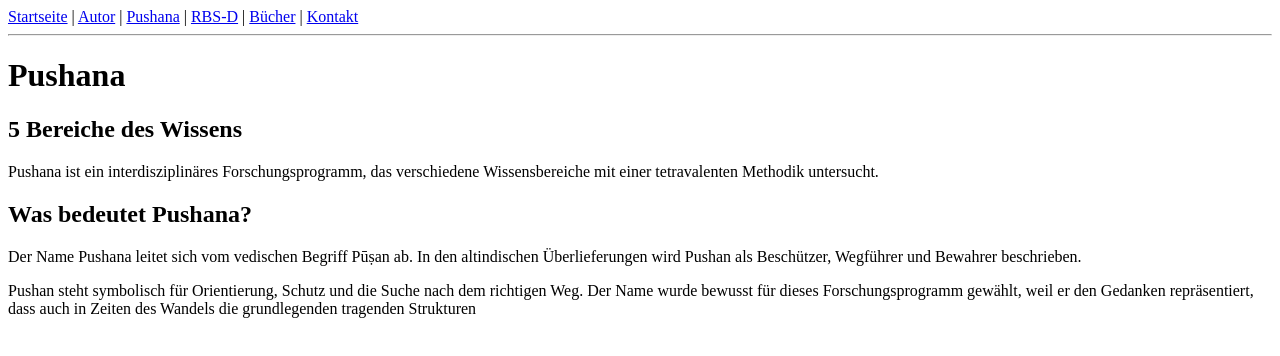
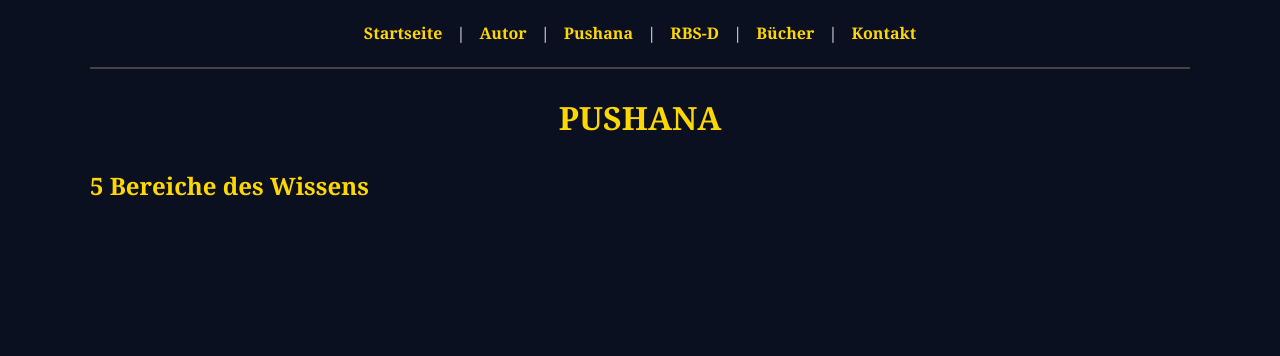
Before and after one commit to tobiaswolfelsperger/pushana-org, a plain HTML site: page pushana.html in a window 1280 px wide. Drawn offline with Linux system fonts and the light colour scheme.

Commit message:
Update pushana.html

```diff
--- a/pushana.html
+++ b/pushana.html
@@ -1,3 +1,65 @@
+<!DOCTYPE html>
+<html lang="de">
+
+<head>
+<meta charset="UTF-8">
+<meta name="viewport" content="width=device-width, initial-scale=1.0">
+<title>Pushana - 5 Bereiche des Wissens</title>
+
+<style>
+
+body {
+    background-color: #0b1020;
+    color: #f0f0f0;
+    font-family: Georgia, serif;
+    max-width: 1100px;
+    margin: auto;
+    padding: 20px;
+    line-height: 1.7;
+}
+
+nav {
+    text-align: center;
+    margin-bottom: 20px;
+}
+
+nav a {
+    color: gold;
+    text-decoration: none;
+    font-weight: bold;
+    padding: 10px;
+}
+
+nav a:hover {
+    color: white;
+}
+
+h1 {
+    color: gold;
+    text-align: center;
+}
+
+h2 {
+    color: gold;
+}
+
+blockquote {
+    text-align: center;
+    color: gold;
+    font-style: italic;
+    font-size: 1.2em;
+}
+
+hr {
+    border: 1px solid #444;
+}
+
+</style>
+
+</head>
+
+<body>
+
 <nav>
 <a href="index.html">Startseite</a> |
 <a href="about.html">Autor</a> |
@@ -9,25 +71,6 @@
 
 <hr>
 
-<h1>Pushana</h1>
+<h1>PUSHANA</h1>
 
-<h2>5 Bereiche des Wissens</h2>
-
-<p>
-Pushana ist ein interdisziplinäres Forschungsprogramm, das verschiedene
-Wissensbereiche mit einer tetravalenten Methodik untersucht.
-</p>
-
-<h2>Was bedeutet Pushana?</h2>
-
-<p>
-Der Name Pushana leitet sich vom vedischen Begriff Pūṣan ab. In den
-altindischen Überlieferungen wird Pushan als Beschützer, Wegführer und
-Bewahrer beschrieben.
-</p>
-
-<p>
-Pushan steht symbolisch für Orientierung, Schutz und die Suche nach dem
-richtigen Weg. Der Name wurde bewusst für dieses Forschungsprogramm gewählt,
-weil er den Gedanken repräsentiert, dass auch in Zeiten des Wandels die
-grundlegenden tragenden Strukturen
+<h2>5 Bereiche des Wissens</
```
